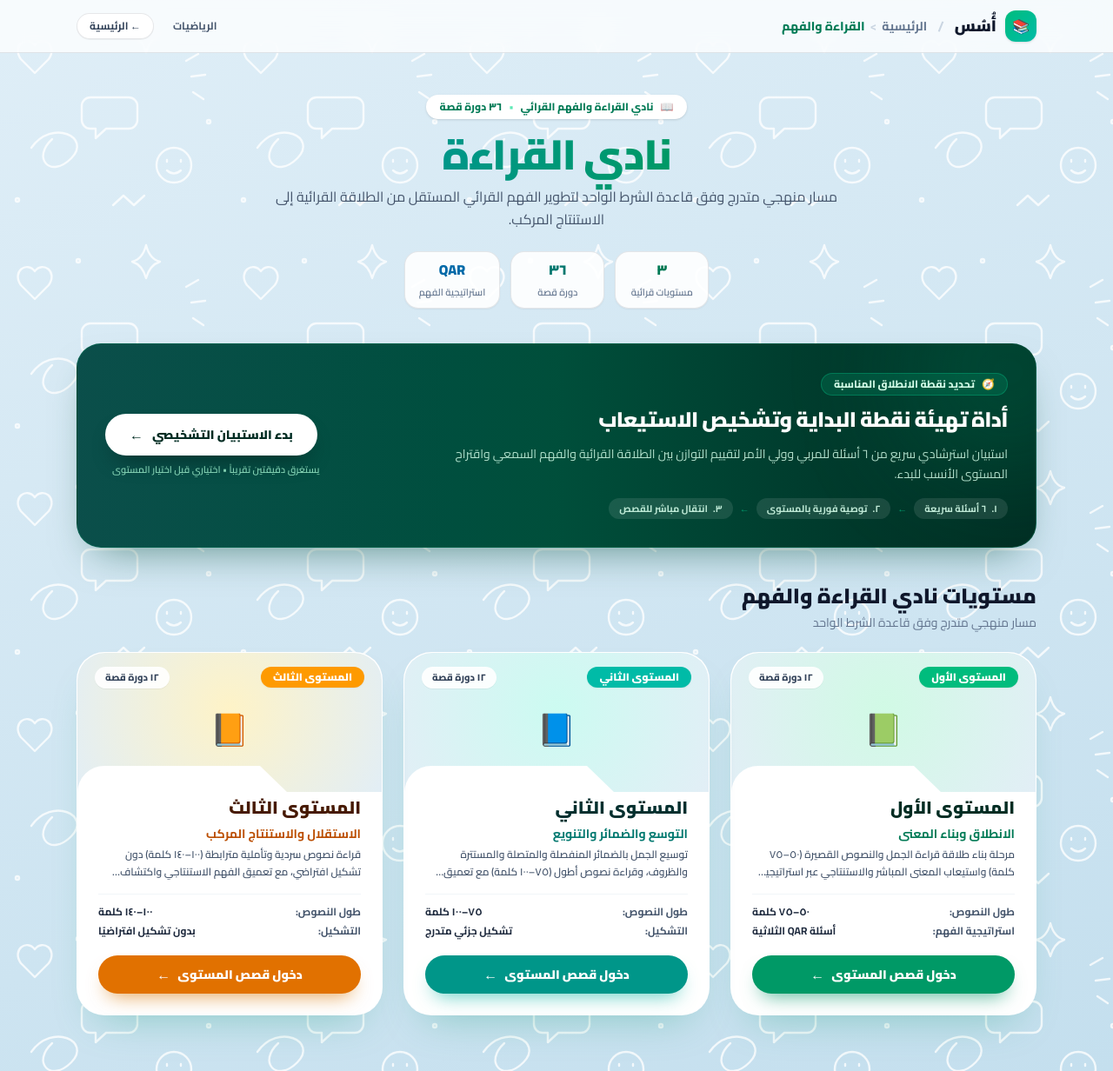
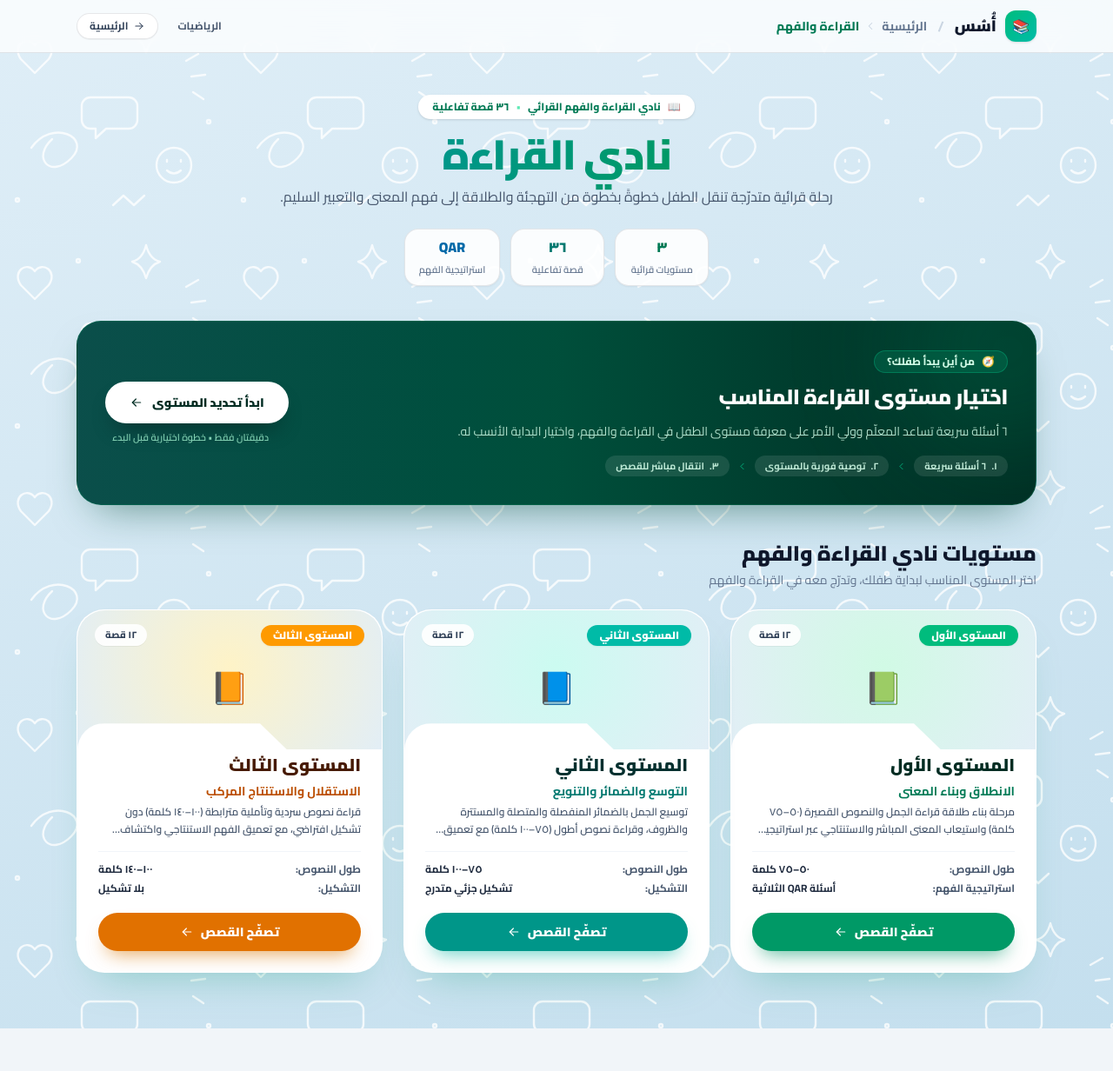
Before and after one commit to ebrahimnafad/usus-platform, a Next.js app: page /reading in a window 1280 px wide. Shown: the whole page at 87% size. After the commit the page ends 1183 px from the top, so only its background shows below. Built offline with nearby package versions, Linux system fonts and the light colour scheme; no server answers.

Commit message:
chore(ui): polish reading & math icons, copy, and breadcrumbs

```diff
--- a/src/app/reading/level/[levelId]/story/[storyId]/page.tsx
+++ b/src/app/reading/level/[levelId]/story/[storyId]/page.tsx
@@ -1,5 +1,6 @@
 import React from "react";
 import Link from "next/link";
+import { ArrowRightIcon } from "@/components/studio/icons";
 import { getReadingLevel, getReadingStory } from "@/curriculum/reading-catalog";
 import StoryCycleRunnerClient from "@/components/reading/StoryCycleRunnerClient";
 
@@ -33,9 +34,10 @@ export default async function StoryCycleRunnerPage({ params }: Props) {
           </p>
           <Link
             href={`/reading/level/${levelId}`}
-            className="inline-flex items-center justify-center px-5 py-2.5 rounded-full bg-emerald-600 text-white font-extrabold text-sm hover:bg-emerald-700 transition"
+            className="inline-flex items-center justify-center gap-1.5 px-5 py-2.5 rounded-full bg-emerald-600 text-white font-extrabold text-sm hover:bg-emerald-700 transition"
           >
-            ← العودة لقصص المستوى
+            <ArrowRightIcon size={15} />
+            <span>العودة لقصص المستوى</span>
           </Link>
         </div>
       </div>
--- a/src/app/reading/page.tsx
+++ b/src/app/reading/page.tsx
@@ -1,6 +1,11 @@
 import React from "react";
 import Link from "next/link";
 import { Breadcrumbs } from "@/components/layout/breadcrumbs";
+import {
+  ArrowLeftIcon,
+  ArrowRightIcon,
+  ChevronLeftIcon,
+} from "@/components/studio/icons";
 import { formatEasternNumber, toEasternArabicNumerals } from "@/lib/numerals";
 import {
   READING_LEVEL_1,
@@ -44,14 +49,6 @@ export default function ReadingHubPage() {
               listClassName="flex items-center gap-1.5 text-xs sm:text-sm font-bold text-slate-500"
               activeItemClassName="text-emerald-700 font-extrabold"
               linkClassName="hover:text-slate-900 transition"
-              separator={
-                <span
-                  className="select-none font-bold text-slate-300"
-                  aria-hidden="true"
-                >
-                  &gt;
-                </span>
-              }
             />
           </div>
 
@@ -67,9 +64,10 @@ export default function ReadingHubPage() {
             </Link>
             <Link
               href="/"
-              className="rounded-full border border-slate-900/10 bg-white px-3.5 py-1.5 text-slate-700 shadow-2xs transition hover:bg-slate-50"
+              className="inline-flex items-center gap-1.5 rounded-full border border-slate-900/10 bg-white px-3.5 py-1.5 text-slate-700 shadow-2xs transition hover:bg-slate-50"
             >
-              ← الرئيسية
+              <ArrowRightIcon size={14} />
+              <span>الرئيسية</span>
             </Link>
           </nav>
         </div>
@@ -81,7 +79,7 @@ export default function ReadingHubPage() {
           <span aria-hidden="true">📖</span>
           <span>نادي القراءة والفهم القرائي</span>
           <span className="text-emerald-300">•</span>
-          <span>{formatEasternNumber(36)} دورة قصة</span>
+          <span>{formatEasternNumber(36)} قصة تفاعلية</span>
         </div>
 
         <h1 className="mb-3 text-3xl font-black tracking-tight text-slate-950 sm:text-5xl">
@@ -91,8 +89,8 @@ export default function ReadingHubPage() {
         </h1>
 
         <p className="mx-auto max-w-2xl text-sm leading-relaxed font-medium text-slate-600 sm:text-base">
-          مسار منهجي متدرج وفق قاعدة الشرط الواحد لتطوير الفهم القرائي المستقل
-          من الطلاقة القرائية إلى الاستنتاج المركب.
+          رحلة قرائية متدرّجة تنقل الطفل خطوةً بخطوة من التهجئة والطلاقة إلى فهم
+          المعنى والتعبير السليم.
         </p>
 
         <div className="mt-6 flex flex-wrap justify-center gap-3">
@@ -109,7 +107,7 @@ export default function ReadingHubPage() {
               {formatEasternNumber(36)}
             </b>
             <span className="text-[11px] font-semibold text-slate-500">
-              دورة قصة
+              قصة تفاعلية
             </span>
           </div>
           <div className="min-w-[108px] rounded-2xl border border-slate-900/10 bg-white/90 px-4 py-2 text-center shadow-xs">
@@ -137,17 +135,17 @@ export default function ReadingHubPage() {
             <div className="max-w-2xl space-y-3">
               <div className="inline-flex items-center gap-2 rounded-full border border-emerald-400/30 bg-emerald-400/15 px-3.5 py-1 text-xs font-extrabold text-emerald-100">
                 <span aria-hidden="true">🧭</span>
-                <span>تحديد نقطة الانطلاق المناسبة</span>
+                <span>من أين يبدأ طفلك؟</span>
               </div>
 
               <h2 className="text-xl font-black tracking-tight text-white sm:text-2xl">
-                أداة تهيئة نقطة البداية وتشخيص الاستيعاب
+                اختيار مستوى القراءة المناسب
               </h2>
 
               <p className="text-sm leading-relaxed font-medium text-emerald-100/85">
-                استبيان استرشادي سريع من {toEasternArabicNumerals(6)} أسئلة
-                للمربي وولي الأمر لتقييم التوازن بين الطلاقة القرائية والفهم
-                السمعي واقتراح المستوى الأنسب للبدء.
+                {toEasternArabicNumerals(6)} أسئلة سريعة تساعد المعلّم وولي
+                الأمر على معرفة مستوى الطفل في القراءة والفهم، واختيار البداية
+                الأنسب له.
               </p>
 
               {/* Compact 3-step convenience pills */}
@@ -156,16 +154,20 @@ export default function ReadingHubPage() {
                   <span>{toEasternArabicNumerals(1)}.</span>
                   <span>{toEasternArabicNumerals(6)} أسئلة سريعة</span>
                 </span>
-                <span className="text-emerald-400/60" aria-hidden="true">
-                  ←
-                </span>
+                <ChevronLeftIcon
+                  size={13}
+                  className="text-emerald-400/70"
+                  aria-hidden="true"
+                />
                 <span className="inline-flex items-center gap-1.5 rounded-full bg-white/10 px-3 py-1">
                   <span>{toEasternArabicNumerals(2)}.</span>
                   <span>توصية فورية بالمستوى</span>
                 </span>
-                <span className="text-emerald-400/60" aria-hidden="true">
-                  ←
-                </span>
+                <ChevronLeftIcon
+                  size={13}
+                  className="text-emerald-400/70"
+                  aria-hidden="true"
+                />
                 <span className="inline-flex items-center gap-1.5 rounded-full bg-white/10 px-3 py-1">
                   <span>{toEasternArabicNumerals(3)}.</span>
                   <span>انتقال مباشر للقصص</span>
@@ -178,13 +180,11 @@ export default function ReadingHubPage() {
                 href="/reading/diagnostic"
                 className="inline-flex items-center justify-center gap-2.5 rounded-full bg-white px-7 py-3.5 text-sm font-black text-emerald-950 shadow-[0_14px_28px_-12px_rgba(0,0,0,0.45)] transition hover:-translate-y-0.5 hover:bg-emerald-50"
               >
-                <span>بدء الاستبيان التشخيصي</span>
-                <span aria-hidden="true" className="text-base leading-none">
-                  ←
-                </span>
+                <span>ابدأ تحديد المستوى</span>
+                <ArrowLeftIcon size={16} />
               </Link>
               <span className="text-center text-[11px] font-semibold text-emerald-200/80 lg:px-2">
-                يستغرق دقيقتين تقريباً • اختياري قبل اختيار المستوى
+                دقيقتان فقط • خطوة اختيارية قبل البدء
               </span>
             </div>
           </div>
@@ -196,7 +196,7 @@ export default function ReadingHubPage() {
             مستويات نادي القراءة والفهم
           </h2>
           <p className="text-sm text-slate-500 font-medium mt-1">
-            مسار منهجي متدرج وفق قاعدة الشرط الواحد
+            اختر المستوى المناسب لبداية طفلك، وتدرّج معه في القراءة والفهم
           </p>
         </div>
 
@@ -216,7 +216,7 @@ export default function ReadingHubPage() {
                   المستوى الأول
                 </span>
                 <div className="inline-flex items-center gap-1 rounded-full bg-white/90 px-3 py-1 text-[11px] font-extrabold text-slate-700 shadow-2xs">
-                  <span>{`${toEasternArabicNumerals(12)} دورة قصة`}</span>
+                  <span>{`${toEasternArabicNumerals(12)} قصة`}</span>
                 </div>
               </div>
               <div className="relative z-10 flex flex-1 items-center justify-center pt-2 text-4xl">
@@ -254,10 +254,8 @@ export default function ReadingHubPage() {
                 href="/reading/level/level-1"
                 className="inline-flex w-full items-center justify-center gap-2 rounded-full bg-emerald-600 px-5 py-3 text-xs font-black text-white shadow-[0_12px_22px_-10px_rgba(5,150,105,0.7)] transition hover:-translate-y-0.5 hover:bg-emerald-700 sm:text-sm"
               >
-                <span>دخول قصص المستوى</span>
-                <span aria-hidden="true" className="text-base leading-none">
-                  ←
-                </span>
+                <span>تصفّح القصص</span>
+                <ArrowLeftIcon size={16} />
               </Link>
             </div>
           </div>
@@ -277,7 +275,7 @@ export default function ReadingHubPage() {
                   المستوى الثاني
                 </span>
                 <div className="inline-flex items-center gap-1 rounded-full bg-white/90 px-3 py-1 text-[11px] font-extrabold text-slate-700 shadow-2xs">
-                  <span>{`${toEasternArabicNumerals(READING_LEVEL_2.stories.length)} دورة قصة`}</span>
+                  <span>{`${toEasternArabicNumerals(READING_LEVEL_2.stories.length)} قصة`}</span>
                 </div>
               </div>
               <div className="relative z-10 flex flex-1 items-center justify-center pt-2 text-4xl">
@@ -321,10 +319,8 @@ export default function ReadingHubPage() {
                 href="/reading/level/level-2"
                 className="inline-flex w-full items-center justify-center gap-2 rounded-full bg-teal-600 px-5 py-3 text-xs font-black text-white shadow-[0_12px_22px_-10px_rgba(20,184,166,0.7)] transition hover:-translate-y-0.5 hover:bg-teal-700 sm:text-sm"
               >
-                <span>دخول قصص المستوى</span>
-                <span aria-hidden="true" className="text-base leading-none">
-                  ←
-                </span>
+                <span>تصفّح القصص</span>
+                <ArrowLeftIcon size={16} />
               </Link>
             </div>
           </div>
@@ -344,7 +340,7 @@ export default function ReadingHubPage() {
                   المستوى الثالث
                 </span>
                 <div className="inline-flex items-center gap-1 rounded-full bg-white/90 px-3 py-1 text-[11px] font-extrabold text-slate-700 shadow-2xs">
-                  <span>{`${toEasternArabicNumerals(READING_LEVEL_3.stories.length)} دورة قصة`}</span>
+                  <span>{`${toEasternArabicNumerals(READING_LEVEL_3.stories.length)} قصة`}</span>
                 </div>
               </div>
               <div className="relative z-10 flex flex-1 items-center justify-center pt-2 text-4xl">
@@ -380,7 +376,7 @@ export default function ReadingHubPage() {
                   </div>
                   <div className="flex items-center justify-between">
                     <span>التشكيل:</span>
-                    <span className="text-slate-800">بدون تشكيل افتراضيًا</span>
+                    <span className="text-slate-800">بلا تشكيل</span>
                   </div>
                 </div>
               </div>
@@ -388,10 +384,8 @@ export default function ReadingHubPage() {
                 href="/reading/level/level-3"
                 className="inline-flex w-full items-center justify-center gap-2 rounded-full bg-amber-600 px-5 py-3 text-xs font-black text-white shadow-[0_12px_22px_-10px_rgba(217,119,6,0.7)] transition hover:-translate-y-0.5 hover:bg-amber-700 sm:text-sm"
               >
-                <span>دخول قصص المستوى</span>
-                <span aria-hidden="true" className="text-base leading-none">
-                  ←
-                </span>
+                <span>تصفّح القصص</span>
+                <ArrowLeftIcon size={16} />
               </Link>
             </div>
           </div>
--- a/src/components/layout/breadcrumbs.tsx
+++ b/src/components/layout/breadcrumbs.tsx
@@ -4,6 +4,7 @@ import React from "react";
 import Link from "next/link";
 import { motion } from "framer-motion";
 import { useReducedMotion } from "@/hooks/use-reduced-motion";
+import { ChevronLeftIcon } from "@/components/studio/icons";
 
 export interface BreadcrumbSegment {
   label: string;
@@ -38,9 +39,11 @@ export function Breadcrumbs({
   const shouldAnimate = animated && !prefersReducedMotion;
 
   const defaultSeparator = (
-    <span className="select-none text-slate-300 font-bold" aria-hidden="true">
-      &gt;
-    </span>
+    <ChevronLeftIcon
+      size={14}
+      className="select-none text-slate-300"
+      aria-hidden="true"
+    />
   );
 
   const activeSeparator = separator ?? defaultSeparator;
--- a/src/components/math/grade-card.tsx
+++ b/src/components/math/grade-card.tsx
@@ -7,6 +7,7 @@ import type { GradeConfig, GradeColorToken } from "@/config/grades";
 import { GradeCardVisualModel } from "@/components/math/grade-card-models";
 import { useReducedMotion } from "@/hooks/use-reduced-motion";
 import { formatEasternNumber } from "@/lib/numerals";
+import { ArrowLeftIcon } from "@/components/studio/icons";
 
 export interface GradeCardProps {
   grade: GradeConfig;
@@ -175,9 +176,7 @@ export function GradeCard({ grade }: GradeCardProps): React.ReactElement {
           aria-label={`دخول استوديو ${grade.label}`}
         >
           <span>تصفح استوديو {grade.label}</span>
-          <span aria-hidden="true" className="text-base leading-none">
-            ←
-          </span>
+          <ArrowLeftIcon size={16} />
         </Link>
       </div>
     </motion.div>
--- a/src/components/math/grade-hub-hero.tsx
+++ b/src/components/math/grade-hub-hero.tsx
@@ -3,6 +3,7 @@
 import React from "react";
 import Link from "next/link";
 import { Breadcrumbs } from "@/components/layout/breadcrumbs";
+import { ArrowRightIcon } from "@/components/studio/icons";
 import { formatEasternNumber } from "@/lib/numerals";
 
 export function GradeHubHero(): React.ReactElement {
@@ -31,14 +32,6 @@ export function GradeHubHero(): React.ReactElement {
               listClassName="flex items-center gap-1.5 text-xs sm:text-sm font-bold text-slate-500"
               activeItemClassName="text-indigo-700 font-extrabold"
               linkClassName="hover:text-slate-900 transition"
-              separator={
-                <span
-                  className="select-none font-bold text-slate-300"
-                  aria-hidden="true"
-                >
-                  &gt;
-                </span>
-              }
             />
           </div>
 
@@ -54,9 +47,10 @@ export function GradeHubHero(): React.ReactElement {
             </Link>
             <Link
               href="/"
-              className="rounded-full border border-slate-900/10 bg-white px-3.5 py-1.5 text-slate-700 shadow-2xs transition hover:bg-slate-50"
+              className="inline-flex items-center gap-1.5 rounded-full border border-slate-900/10 bg-white px-3.5 py-1.5 text-slate-700 shadow-2xs transition hover:bg-slate-50"
             >
-              ← الرئيسية
+              <ArrowRightIcon size={14} />
+              <span>الرئيسية</span>
             </Link>
           </nav>
         </div>
```
Also changed, not shown: src/app/reading/diagnostic/page.tsx (+17 -17 lines), src/components/math/studio-header.tsx (+0 -8 lines), src/components/reading/stations/StationReview.tsx (+11 -6 lines), src/components/studio/icons.tsx (+13 -4 lines), 2 other files (tests, documents, lock files or other folders).
